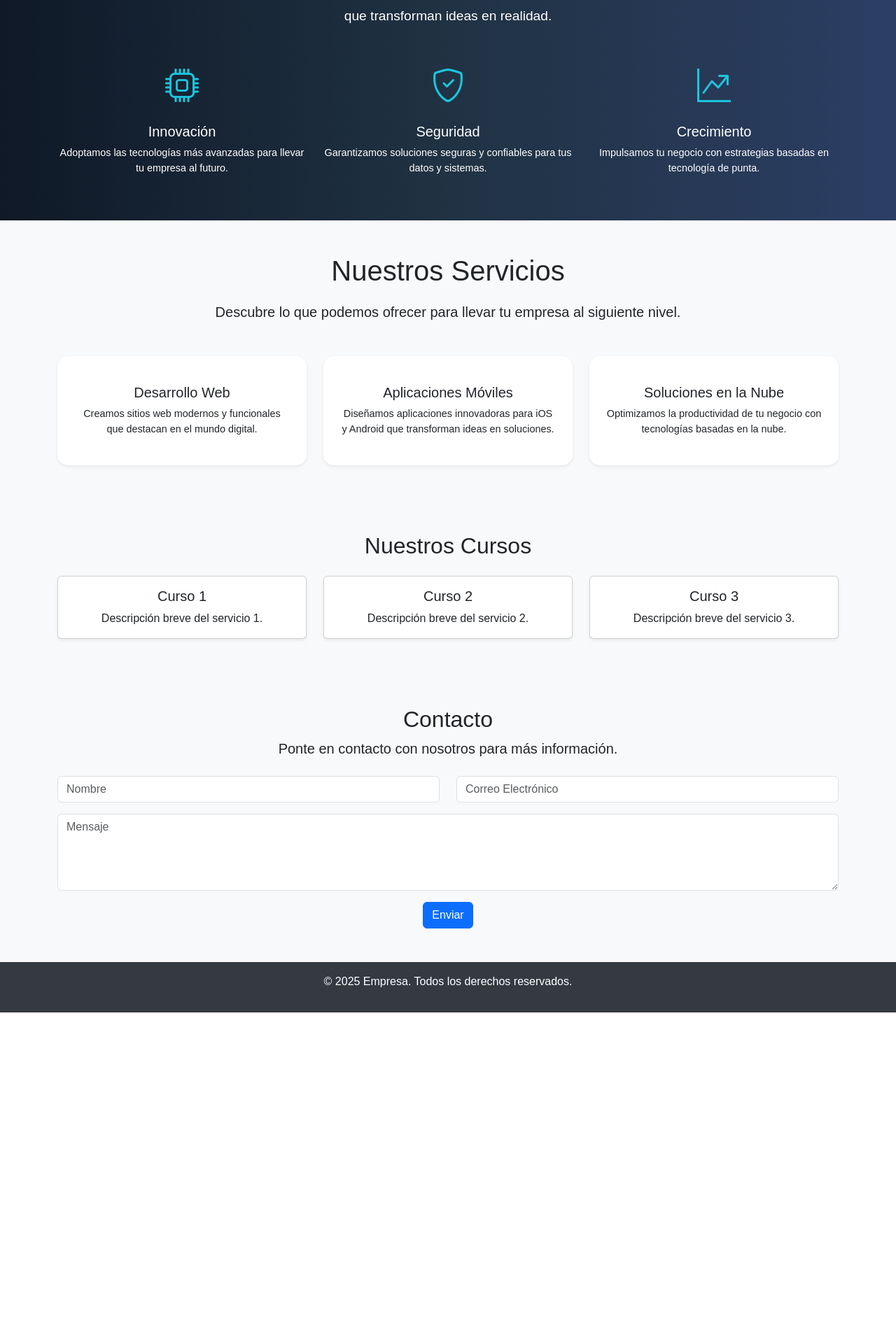
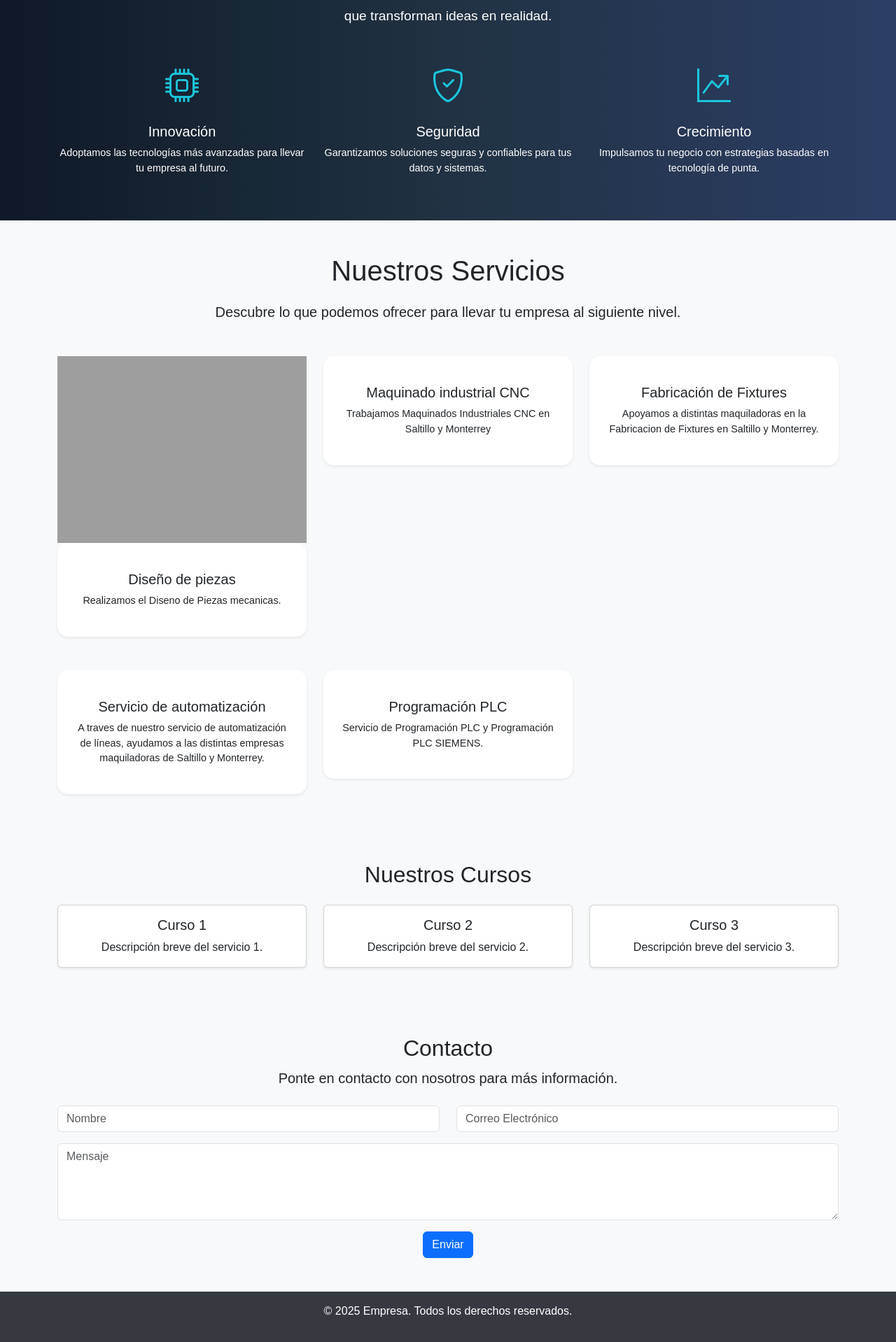
Before and after one commit to Misaelprogramer88/atom, a PHP site: page / in a window 1280 px wide. Shown: the part 854-2772 px from the top of the page at 70% size. Before the commit the page ends 2301 px from the top, so only its background shows below. Run offline with PHP 8.4, Linux system fonts and the light colour scheme; grey boxes are pictures that could not be loaded.

Commit message:
servicios

```diff
--- a/atom/estilos.css
+++ b/atom/estilos.css
@@ -10,13 +10,13 @@ body {
 
 .video-section {
     width: 100%;
-    height: 50%;
+    height: 100%;
     position: relative;
 }
 
 .video-section video {
     width: 100%;
-    height: 50%;
+    height: 100%;
 }
 
 footer {
--- a/atom/index.php
+++ b/atom/index.php
@@ -80,24 +80,37 @@
         <p class="lead mb-5">Descubre lo que podemos ofrecer para llevar tu empresa al siguiente nivel.</p>
         <div class="row">
             <div class="col-md-4">
+				<img src="..." class="card-img-top" alt="...">
                 <div class="service-card shadow-sm p-4" style="transition: transform 0.3s, box-shadow 0.3s; background: white; border-radius: 15px;">
-
-                    <h5 class="mt-3">Desarrollo Web</h5>
-                    <p style="font-size: 0.9rem;">Creamos sitios web modernos y funcionales que destacan en el mundo digital.</p>
+                    <h5 class="mt-3">Diseño de piezas</h5>
+                    <p style="font-size: 0.9rem;">Realizamos el Diseno de Piezas mecanicas.</p>
                 </div>
             </div>
             <div class="col-md-4">
                 <div class="service-card shadow-sm p-4" style="transition: transform 0.3s, box-shadow 0.3s; background: white; border-radius: 15px;">
-
-                    <h5 class="mt-3">Aplicaciones Móviles</h5>
-                    <p style="font-size: 0.9rem;">Diseñamos aplicaciones innovadoras para iOS y Android que transforman ideas en soluciones.</p>
+                    <h5 class="mt-3">Maquinado industrial CNC</h5>
+                    <p style="font-size: 0.9rem;">Trabajamos Maquinados Industriales CNC en Saltillo y Monterrey</p>
                 </div>
             </div>
             <div class="col-md-4">
                 <div class="service-card shadow-sm p-4" style="transition: transform 0.3s, box-shadow 0.3s; background: white; border-radius: 15px;">
-
-                    <h5 class="mt-3">Soluciones en la Nube</h5>
-                    <p style="font-size: 0.9rem;">Optimizamos la productividad de tu negocio con tecnologías basadas en la nube.</p>
+                    <h5 class="mt-3">Fabricación de Fixtures</h5>
+                    <p style="font-size: 0.9rem;">Apoyamos a distintas maquiladoras en la Fabricacion de Fixtures en Saltillo y Monterrey.</p>
+                </div>
+            </div>
+        </div>
+        <br><br>
+		<div class="row">
+            <div class="col-md-4">
+                <div class="service-card shadow-sm p-4" style="transition: transform 0.3s, box-shadow 0.3s; background: white; border-radius: 15px;">
+                    <h5 class="mt-3">Servicio de automatización</h5>
+                    <p style="font-size: 0.9rem;">A traves de nuestro servicio de automatización de líneas, ayudamos a las distintas empresas maquiladoras de Saltillo y Monterrey.</p>
+                </div>
+            </div>
+            <div class="col-md-4">
+                <div class="service-card shadow-sm p-4" style="transition: transform 0.3s, box-shadow 0.3s; background: white; border-radius: 15px;">
+                    <h5 class="mt-3">Programación PLC</h5>
+                    <p style="font-size: 0.9rem;">Servicio de Programación PLC y Programación PLC SIEMENS.</p>
                 </div>
             </div>
         </div>
```
